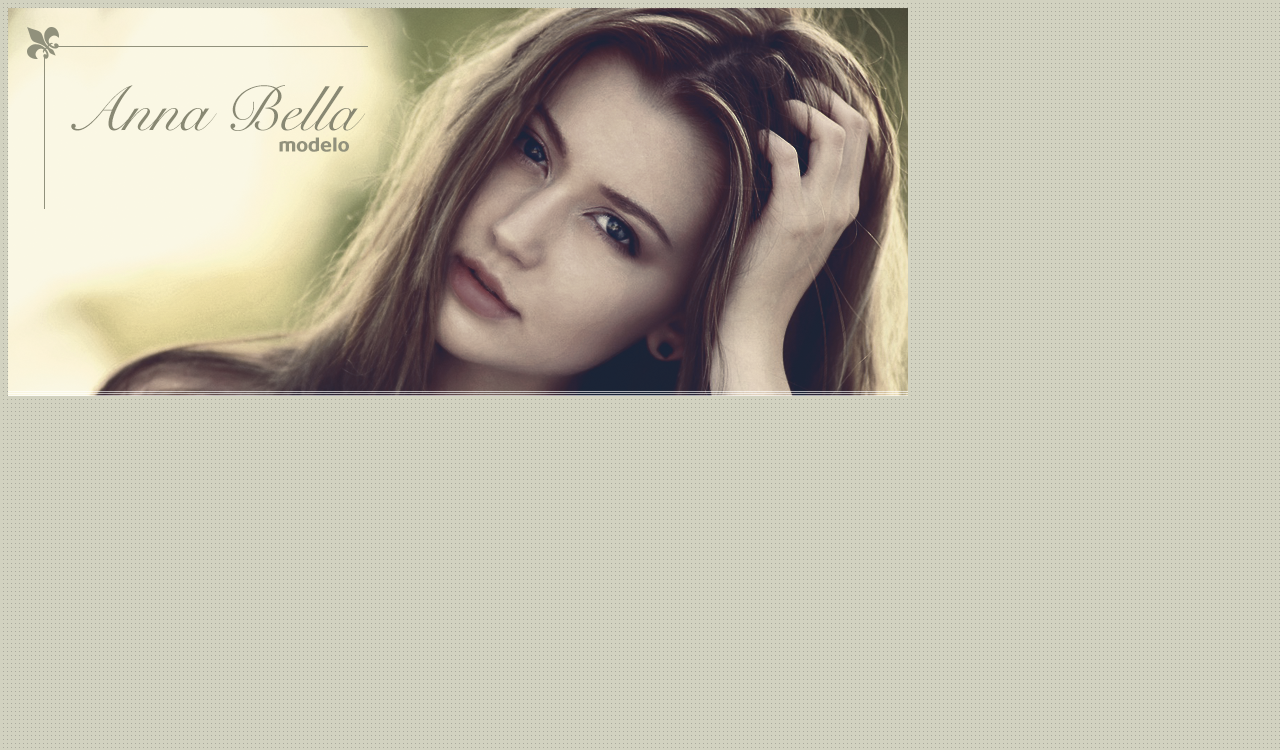
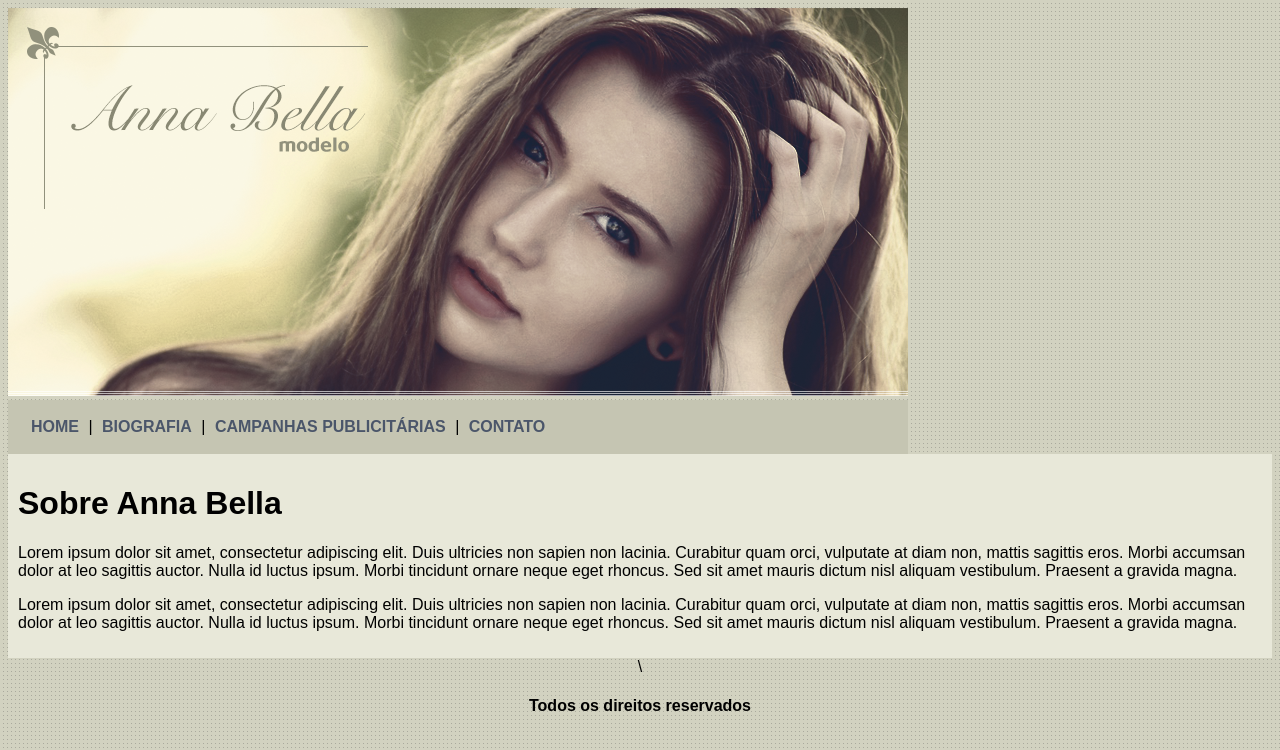
Before and after one commit to s7Thiago/curso-dev-web, a plain HTML site: page 3-css3/10-projeto-annabella/index.html in a window 1280 px wide. Shown: the top 750 px of the page. Drawn offline with Linux system fonts and the light colour scheme.

Commit message:
CSS: Encerrando página principal

```diff
--- a/3-css3/10-projeto-annabella/estilos.css
+++ b/3-css3/10-projeto-annabella/estilos.css
@@ -8,3 +8,28 @@ body {
     width: 900px;
 
 }
+
+#menu {
+    background: #c5c5b2;
+    padding: 18px;
+}
+
+a {
+    color: #4b566a;
+    text-decoration: none; /*Remove o underline*/
+    font-weight: bold;
+    padding: 5px;
+}
+
+#conteudo {
+    background: #e8e8d9;
+    padding: 10px;
+}
+
+.centralizar {
+    text-align: center;
+}
+
+#rodape {
+
+}
--- a/3-css3/10-projeto-annabella/index.html
+++ b/3-css3/10-projeto-annabella/index.html
@@ -10,6 +10,38 @@
 
     <div id="principal">
         <img src="./imagens/capa.png" alt="Capa">
+
+        <div id="menu">
+            <a href="index.html">HOME</a> |
+            <a href="biografia.html">BIOGRAFIA</a> |
+            <a href="campanhas-publicitarias.html">CAMPANHAS PUBLICITÁRIAS</a> |
+            <a href="contato.html">CONTATO</a>
+        </div>
+    </div>
+
+    <div id="conteudo">
+
+        <h1>Sobre Anna Bella</h1>
+
+        <p>
+            Lorem ipsum dolor sit amet, consectetur adipiscing elit. Duis ultricies non sapien non lacinia. Curabitur
+            quam orci, vulputate at diam non, mattis sagittis eros. Morbi accumsan dolor at leo sagittis auctor. Nulla
+            id luctus ipsum. Morbi tincidunt ornare neque eget rhoncus. Sed sit amet mauris dictum nisl aliquam
+            vestibulum. Praesent a gravida magna.
+        </p>
+
+        <p>
+            Lorem ipsum dolor sit amet, consectetur adipiscing elit. Duis ultricies non sapien non lacinia. Curabitur
+            quam orci, vulputate at diam non, mattis sagittis eros. Morbi accumsan dolor at leo sagittis auctor. Nulla
+            id luctus ipsum. Morbi tincidunt ornare neque eget rhoncus. Sed sit amet mauris dictum nisl aliquam
+            vestibulum. Praesent a gravida magna.
+        </p>
+
+    </div>
+    <!--Fim do conteúdo-->
+
+    <div id="rodape" class="centralizar">\
+        <h4>Todos os direitos reservados</h4>
     </div>
 
 </body>
```
